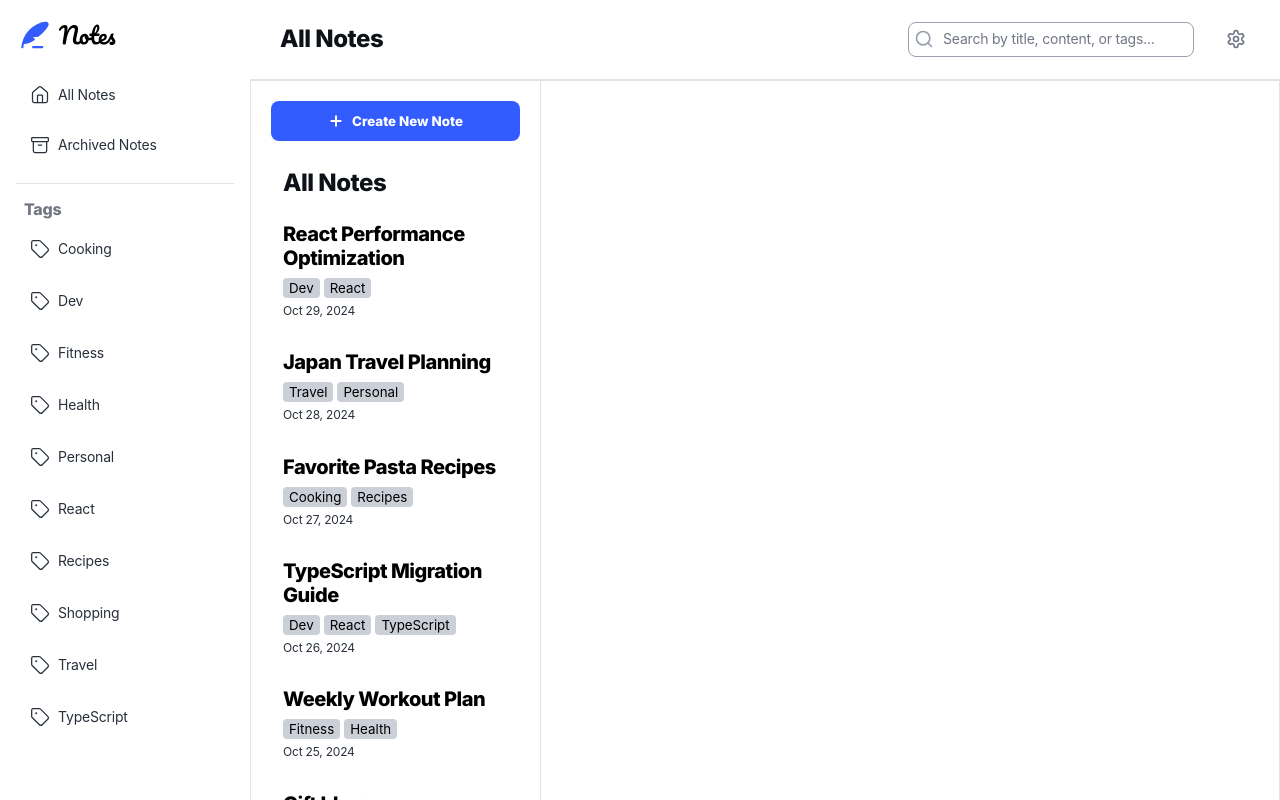
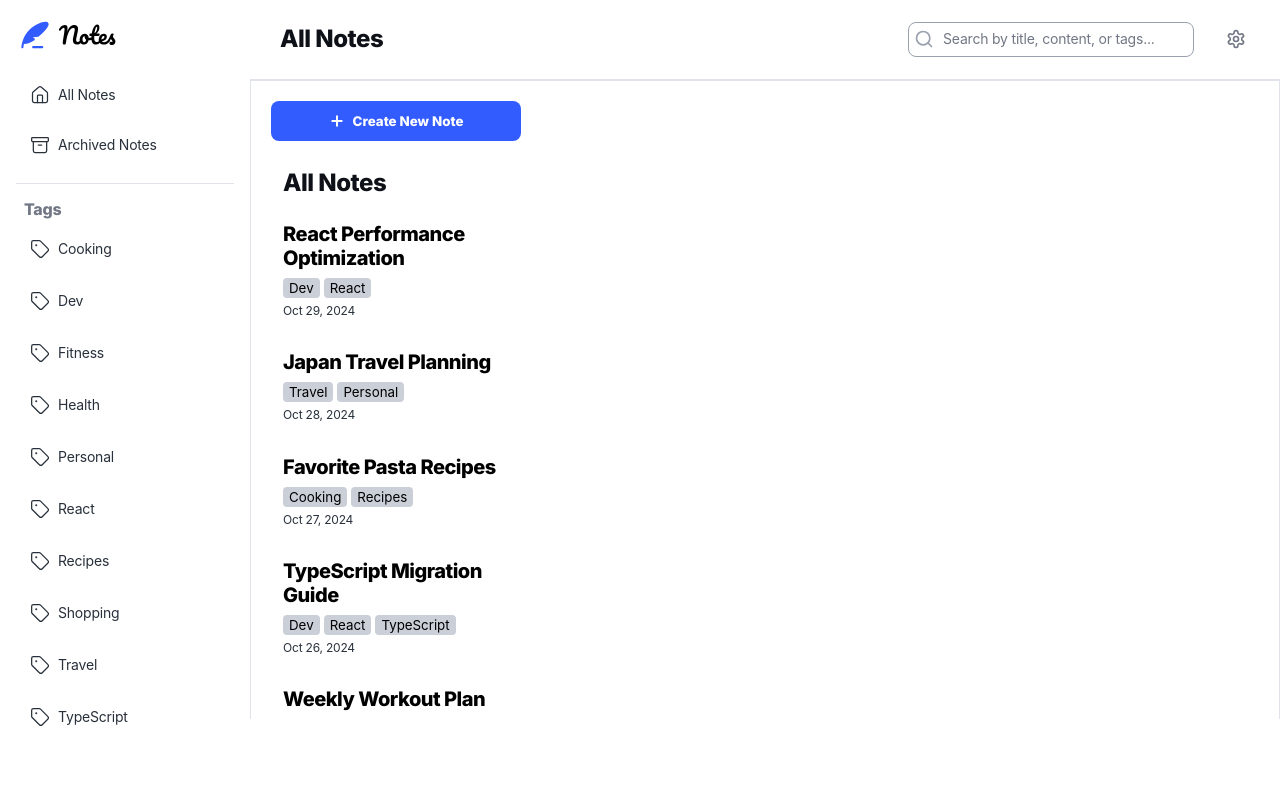
Before and after one commit to orafael93/note-taking, a React (Vite) app: page / in a window 1280 px wide. Shown: the top 800 px of the page. Built offline with nearby package versions, Linux system fonts and the light colour scheme; a web font is replaced by a local one.

Commit message:
feat: set the max height of the main content and remove overflow-y auto of the container

```diff
--- a/src/hooks/useNotesFilter.ts
+++ b/src/hooks/useNotesFilter.ts
@@ -5,7 +5,6 @@ export const useNotesFilter = (param: { filterBy: FilterByType }) => {
   const { filterBy } = param;
 
   const storedNotes = useNotesStore((state) => state.getNotes(filterBy));
-
   const searchNotes = useNotesStore((state) => state.searchNotes);
 
   const onNotesFilter = (searchValue: string) => {
--- a/src/pages/AllNotes/styles.ts
+++ b/src/pages/AllNotes/styles.ts
@@ -9,9 +9,11 @@ export const MainContent = styled.main`
 
   background-color: var(--color-neutral-0);
 
+  max-height: calc(100dvh - 81px);
+
   @media (max-width: 1024px) {
+    overflow: hidden;
     height: calc(100dvh - 64px);
-    overflow: hidden;
 
     grid-column: 1 / -1;
   }
@@ -24,7 +26,7 @@ export const Container = styled.div`
 
   padding: 20px;
 
-  border-right: 1px solid var(--color-neutral-200);
+  overflow-y: auto;
 
   @media (max-width: 1024px) {
     border-right: none;
@@ -159,7 +161,7 @@ export const ContentWrapper = styled.div`
   border-left: 1px solid var(--color-neutral-200);
   border-right: 1px solid var(--color-neutral-200);
 
-  overflow-y: auto;
+  overflow-y: scroll;
 
   height: 100%;
 
```
